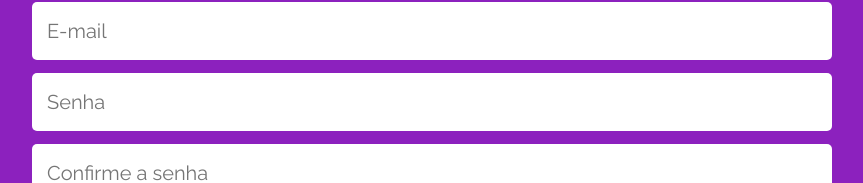
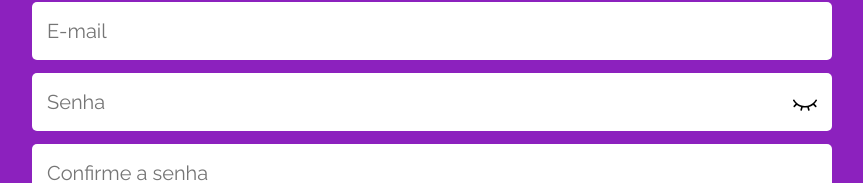
Before and after one commit to JefersonBatista/my-wallet-frontend-2, a Vue app: page /sign-up in a window 1280 px wide. Shown: the part 309-492 px from the top of the page, without its empty margins (208-1071 px from the left). Built offline with nearby package versions, Linux system fonts and the light colour scheme; a web font is replaced by a local one.

Commit message:
feat: show sign-up password

```diff
--- a/src/pages/SignUp.vue
+++ b/src/pages/SignUp.vue
@@ -2,6 +2,8 @@
 import api from '@/services/api'
 import { computed, ref } from 'vue'
 import { useRouter } from 'vue-router'
+import openEyeIcon from '@/icons/open-eye.svg'
+import closedEyeIcon from '@/icons/closed-eye.svg'
 
 const router = useRouter()
 const formData = ref({
@@ -11,6 +13,7 @@ const formData = ref({
   repeatPassword: '',
 })
 
+const showPassword = ref(false)
 const loading = ref(false)
 
 async function handleSubmit() {
@@ -42,6 +45,14 @@ async function handleSubmit() {
 const buttonText = computed(() => (loading.value ? 'Cadastrando...' : 'Cadastrar'))
 const deactiveLink = computed(() => (loading.value ? 'deactive' : ''))
 const linkTo = computed(() => (loading.value ? '#' : '/'))
+const passwordIconSrc = computed(() => (showPassword.value ? openEyeIcon : closedEyeIcon))
+const passwordInputTooltip = computed(() =>
+  showPassword.value ? 'Esconder senha' : 'Mostrar senha',
+)
+const passwordInputType = computed(() => (showPassword.value ? 'text' : 'password'))
+const toggleShowPassword = () => {
+  showPassword.value = !showPassword.value
+}
 </script>
 
 <template>
@@ -63,13 +74,22 @@ const linkTo = computed(() => (loading.value ? '#' : '/'))
         placeholder="E-mail"
         :disabled="loading"
       />
+      <div class="input-with-icon">
         <input
           v-model="formData.password"
-        type="password"
+          :type="passwordInputType"
           name="password"
           placeholder="Senha"
           :disabled="loading"
         />
+        <img
+          class="input-icon"
+          :src="passwordIconSrc"
+          :title="passwordInputTooltip"
+          :alt="passwordInputTooltip"
+          @click="toggleShowPassword"
+        />
+      </div>
       <input
         v-model="formData.repeatPassword"
         type="password"
@@ -111,7 +131,8 @@ form {
 input {
   width: 100%;
   height: 58px;
-  padding: 15px;
+  padding-left: 15px;
+  padding-right: 50px;
   border-radius: 5px;
   border-style: none;
   background-color: white;
@@ -122,6 +143,21 @@ input {
 
 input::placeholder {
   font-family: 'Raleway', sans-serif;
+}
+
+.input-with-icon {
+  position: relative;
+  width: 100%;
+}
+
+.input-icon {
+  position: absolute;
+  right: 15px;
+  top: 50%;
+  transform: translateY(-50%);
+  width: 24px;
+  height: 24px;
+  cursor: pointer;
 }
 
 button {
```
Lines whose indentation alone changed are shown as unchanged.
